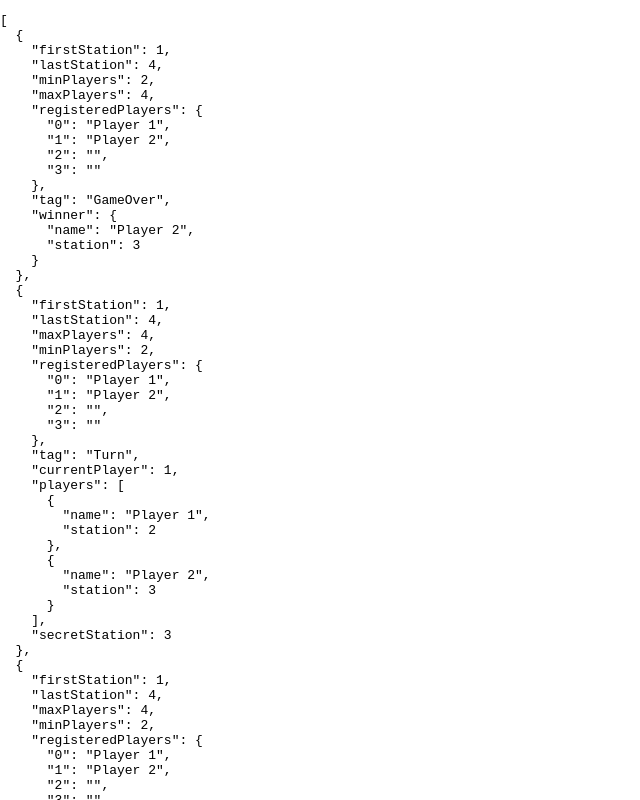
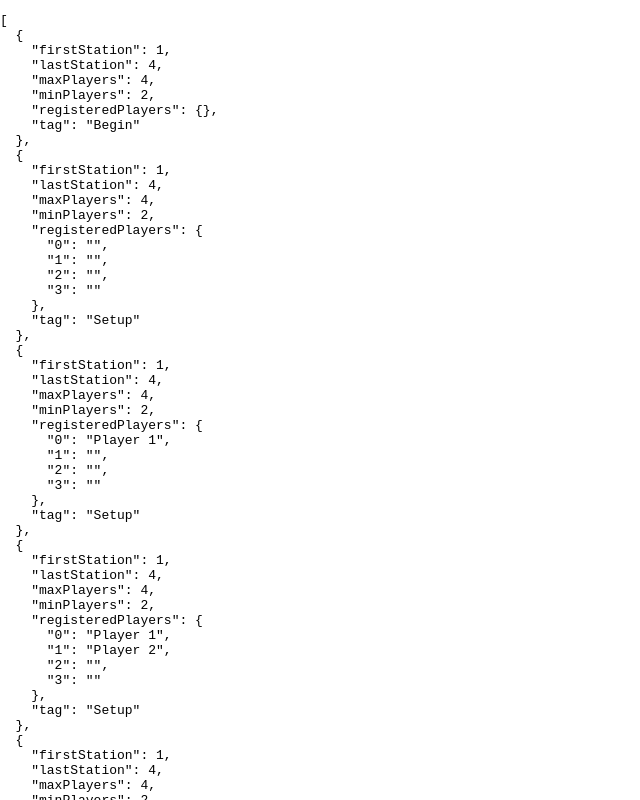
Before and after one commit to grancalavera/station-race-ts, a React (Create React App) app: page / in a window 1280 px wide. Shown: the top 800 px of the page, without its empty margins (0-640 px from the left). Built offline with nearby package versions, Linux system fonts and the light colour scheme.

Commit message:
Inline the simulation and reverse the results

```diff
--- a/src/index.tsx
+++ b/src/index.tsx
@@ -287,7 +287,13 @@ const nextPlayer = (game: Game): number =>
   (game.currentPlayer + 1) % game.players.length;
 
 const isInvalidName = (name: PlayerName) => /^\s*$/.test(name);
-const simulation = [
+
+// Simulation
+
+ReactDOM.render(
+  <pre>
+    {JSON.stringify(
+      [
         { type: "SetupNewGame" },
         { type: "RegisterPlayer", payload: { i: 0, name: "Player 1" } },
         { type: "RegisterPlayer", payload: { i: 1, name: "Player 2" } },
@@ -298,7 +304,8 @@ const simulation = [
         { type: "GoRight" },
         { type: "GoRight" },
         { type: "GetOffTheTrain" }
-].reduce(
+      ]
+        .reduce(
           (history, input: Input) => {
             const [state] = history;
             return [processInput(state, input), ...history];
@@ -313,11 +320,11 @@ const simulation = [
               registeredPlayers: {}
             })
           ]
-);
-
-// Etc
-
-ReactDOM.render(
-  <pre>{JSON.stringify(simulation, null, 2)}</pre>,
+        )
+        .reverse(),
+      null,
+      2
+    )}
+  </pre>,
   document.getElementById("root") as HTMLElement
 );
```
Lines whose indentation alone changed are shown as unchanged.
